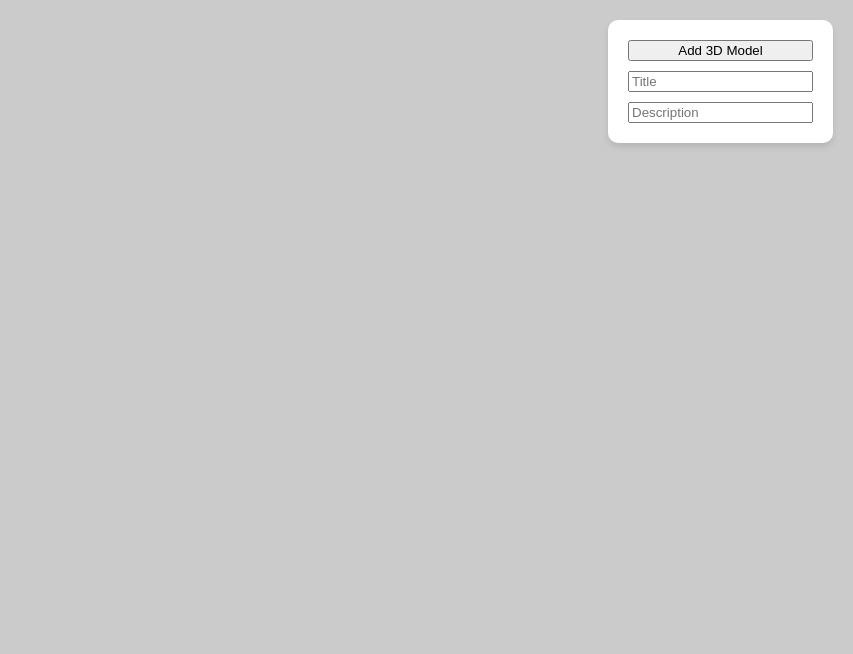
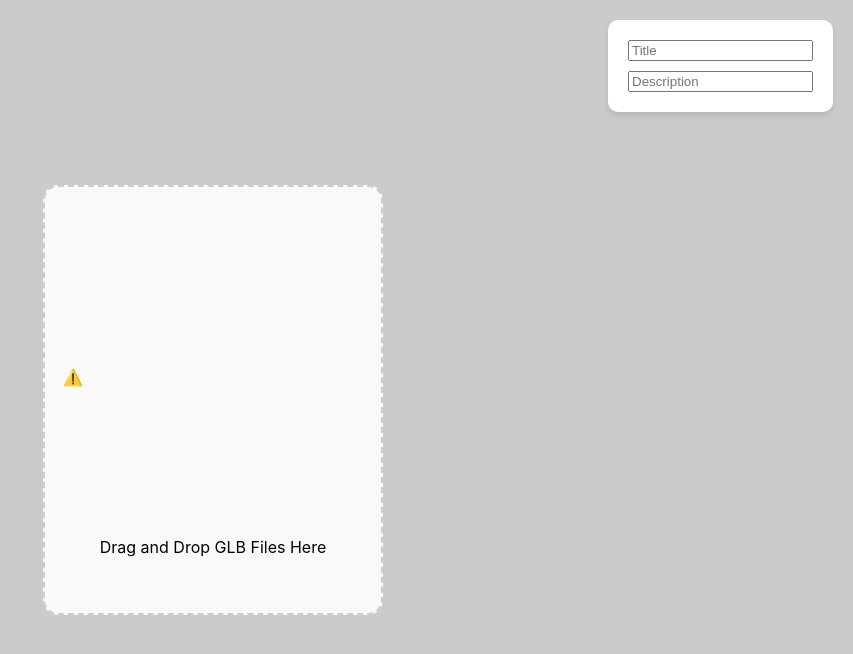
Before and after one commit to art3miz18/Three-JS-dashboard, a React (Create React App) app: page / in a window 1280 px wide. Shown: the top 654 px of the page, without its empty margins (427-1280 px from the left). Built offline with nearby package versions, Linux system fonts and the light colour scheme; no server answers.

Commit message:
model loading and handling for drag and drop + feedback div
temporarily disabled load from browser option

```diff
--- a/public/index.html
+++ b/public/index.html
@@ -6,8 +6,8 @@
     <meta name="viewport" content="width=device-width, initial-scale=1" />
     <meta name="theme-color" content="#000000" />
     <meta
-      name="description"
-      content="Web site created using create-react-app"
+      name="Meta Product AR"
+      content="Product Visualization using AR "
     />
     <link rel="apple-touch-icon" href="%PUBLIC_URL%/logo192.png" />
     <!--
@@ -15,6 +15,7 @@
       user's mobile device or desktop. See https://developers.google.com/web/fundamentals/web-app-manifest/
     -->
     <link rel="manifest" href="%PUBLIC_URL%/manifest.json" />
+    <script src="https://unpkg.com/@lottiefiles/lottie-player@latest/dist/lottie-player.js"></script>
     <!--
       Notice the use of %PUBLIC_URL% in the tags above.
       It will be replaced with the URL of the `public` folder during the build.
@@ -29,6 +30,7 @@
   <body>
     <noscript>You need to enable JavaScript to run this app.</noscript>
     <div id="root">Drag and drop your 3D model files here!</div>
+
     <!--
       This HTML file is a template.
       If you open it directly in the browser, you will see an empty page.
--- a/src/components/annotationPanel.js
+++ b/src/components/annotationPanel.js
@@ -18,7 +18,8 @@ const AnnotationPanel = ({ onModelLoaded }) => {
   return (
     <div className="annotation-panel">
       <input type="file" id="fileInput" style={{ display: 'none' }} onChange={handleFileChange} />
-      <button onClick={() => document.getElementById('fileInput').click()}>Add 3D Model</button>
+      {/* uncomment to add files through files browser */}
+      {/* <button onClick={() => document.getElementById('fileInput').click()}>Add 3D Model</button> */}
       <input
         value={title}
         onChange={(e) => setTitle(e.target.value)}
--- a/src/index.css
+++ b/src/index.css
@@ -23,15 +23,30 @@ code {
 }
 
 /* Highlight drop zone on drag over */
-.drag-over-message {
-  display: none; /* Hidden by default */
+.drop-zone {
   position: fixed;
   top: 50%;
   left: 50%;
   transform: translate(-50%, -50%);
-  border: 2px dashed #007bff; /* Or any preferred style */
-  padding: 20px;
+  width: 60%;
+  max-width: 20%;
+  padding: 40px;
+  border: 2px dashed #ccc;
+  border-radius: 15px;
+  background-color: #f9f9f9;
   text-align: center;
-  background-color: rgba(255, 255, 255, 0.9);
-  z-index: 1000; /* Ensure it's above other content */
+  transition: all 0.3s ease;
+  display: flex;
+  flex-direction: column;
+  align-items: center;
+  justify-content: center;
 }
+
+.drop-zone.drag-over {
+  border-color: #007bff;
+  background-color: #e3f2fd;
+}
+
+.drop-zone p {
+  margin-top: 10px; /* Add space between the icon and the text */
+}
--- a/src/three/dragAndDrop.js
+++ b/src/three/dragAndDrop.js
@@ -4,6 +4,7 @@ import { setupInteractionHandler } from './interactionHandler';
 
 const DragAndDrop = ({ onModelLoaded, scene, camera, controls, renderer }) => {
   const [isDragging, setIsDragging] = useState(false);
+  const [fileLoaded, setFileLoaded] = useState(false);
 
   useEffect(() => {
     const handleDrop = (event) => {
@@ -11,7 +12,10 @@ const DragAndDrop = ({ onModelLoaded, scene, camera, controls, renderer }) => {
       setIsDragging(false);
       const file = event.dataTransfer.files[0];
       if (file) {
-        loadModelFromFile(file, camera, scene, controls);
+        loadModelFromFile(file, camera, scene, controls,()=>{
+          // console.log('Model has been loaded!');
+          setFileLoaded(true);
+        });
         if (onModelLoaded) onModelLoaded();
       }
     };
@@ -21,31 +25,53 @@ const DragAndDrop = ({ onModelLoaded, scene, camera, controls, renderer }) => {
       setIsDragging(true);
     };
 
-    const handleDragLeave = (event) => {
+    // const handleDragLeave = (event) => {
+    //   event.preventDefault();
+    //   setIsDragging(false);
+    //   setFileLoaded(true);
+    // };
+
+    const handleDragEnd = (event) => {
       event.preventDefault();
-      setIsDragging(false);
+      setIsDragging(false); // Assuming you have an `isDragging` state
+      setFileLoaded(true);
     };
 
     const cleanupInteraction = setupInteractionHandler(scene, camera, renderer);
     // Add event listeners to the document
     document.addEventListener('dragover', handleDragOver);
-    document.addEventListener('dragleave', handleDragLeave);
+    // document.addEventListener('dragleave', handleDragLeave);
     document.addEventListener('drop', handleDrop);
+    document.addEventListener('dragend', handleDragEnd);
 
     // Cleanup
     return () => {
       document.removeEventListener('dragover', handleDragOver);
-      document.removeEventListener('dragleave', handleDragLeave);
+      // document.removeEventListener('dragleave', handleDragLeave);
       document.removeEventListener('drop', handleDrop);
+      document.removeEventListener('dragend', handleDragEnd);
       cleanupInteraction();
     };
   }, [scene, camera, controls, onModelLoaded]);
 
-  return isDragging ? (
-    <div className="drag-over-message show-drag-over-message">
-      Drop your model to load it
+  return (
+    <div
+      className={`drop-zone ${isDragging ? 'drag-over' : ''}`}
+      style={{
+        display: fileLoaded ? 'none' : 'flex', // Hide after file is loaded
+        // Additional styles here
+      }}>
+        <lottie-player
+        src="https://lottie.host/179750b7-1f47-40ce-9274-0eff47e3885c/rlZg6Efq3f.json"
+        background="transparent"
+        speed="1"
+        style={{ width: '300px', height: '300px' }}
+        loop
+        autoplay
+      ></lottie-player>
+      <p>Drag and Drop GLB Files Here</p>
     </div>
-  ) : null;
+  );
 };
 
 export default DragAndDrop;
--- a/src/three/loadModel.js
+++ b/src/three/loadModel.js
@@ -12,16 +12,26 @@ export const loadModel = (scene, modelPath, onLoadCallback) => {
   });
 };
 
-export const loadModelFromFile = (file,camera, scene, controls) => {
+export const loadModelFromFile = (file,camera, scene, controls, onModelLoadedCallback) => {
   const reader = new FileReader();
-  reader.readAsArrayBuffer(file);
+  if (file instanceof Blob) {
+    reader.readAsArrayBuffer(file);
+  }
+  else {
+    console.error('The provided file is not a valid Blob.');
+  }
+  // reader.readAsArrayBuffer(file);
   reader.onload = (event) => {
     const loader = new GLTFLoader();
     loader.parse(event.target.result, '', (gltf) => {
+      console.log("event target ",event.target.result);
       const model = gltf.scene;
       scene.add(model);
       // Additional setup like adjusting the camera can go here
       adjustCameraToFitObject(scene, camera, model, controls);
+      if (onModelLoadedCallback && typeof onModelLoadedCallback === 'function') {
+        onModelLoadedCallback(model);
+      }
     });
   };
 };
```
Also changed, not shown: src/three/handleInteractions.js (deleted, +0 -50 lines).
